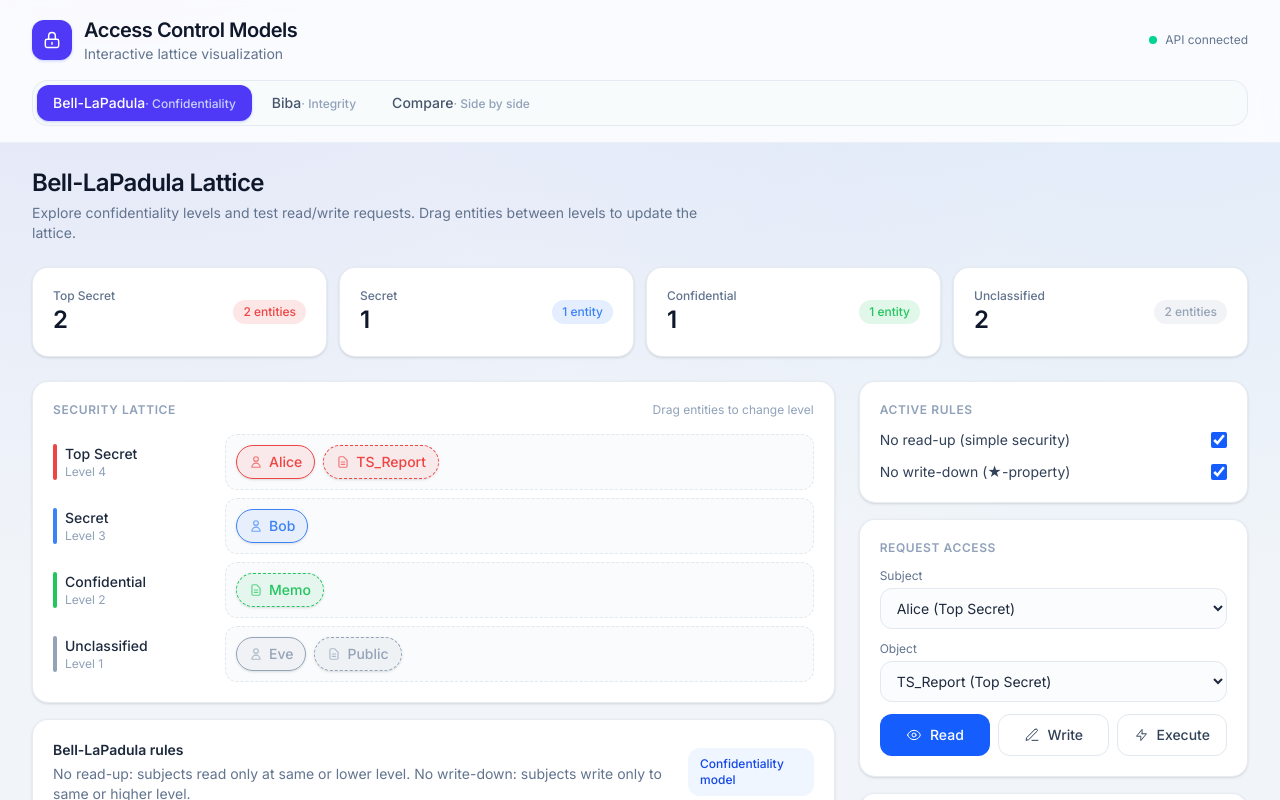
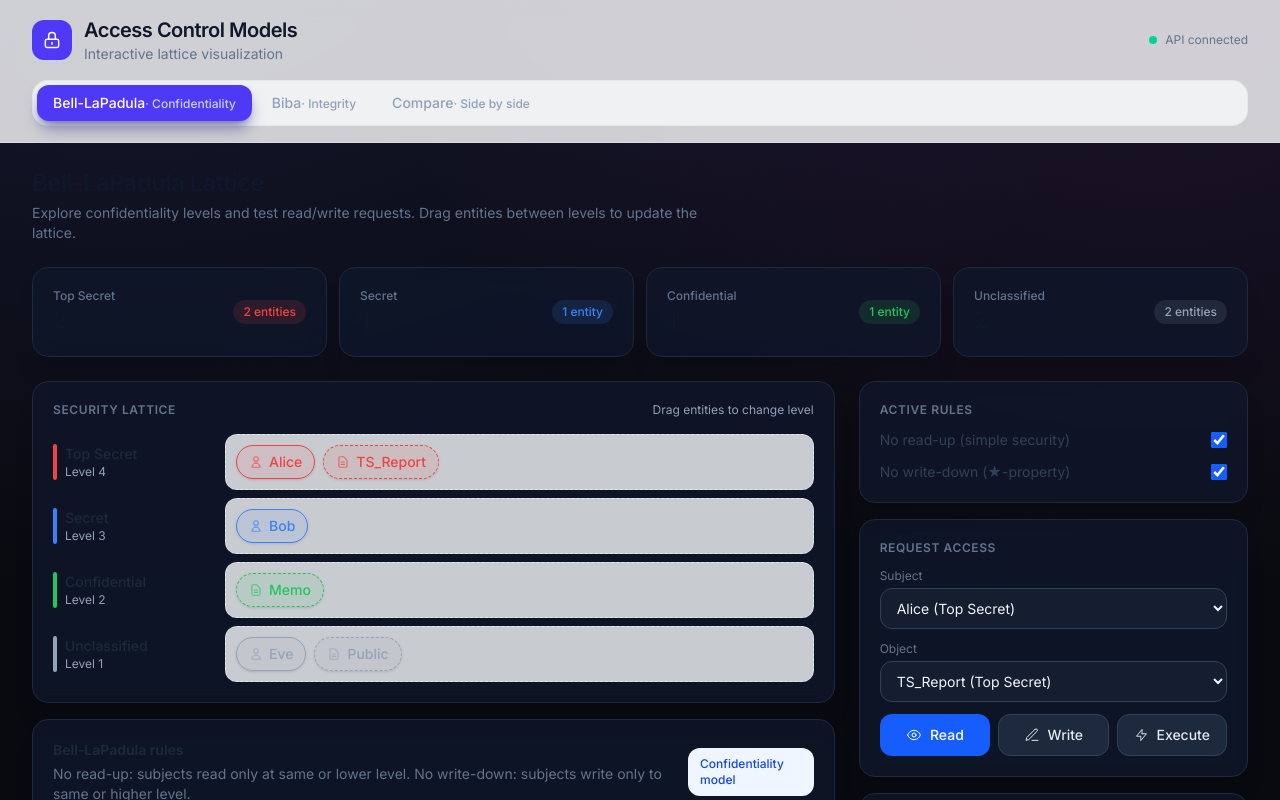
Before and after one commit to Nirupa3112/access-control-viz, a React (Vite) app in the folder frontend/: page / in a window 1280 px wide. Shown: the top 800 px of the page. Built offline with nearby package versions, Linux system fonts and the light colour scheme.

Commit message:
Frontend upgrade v1

```diff
--- a/frontend/src/index.css
+++ b/frontend/src/index.css
@@ -3,13 +3,12 @@
 
 @layer base {
   :root {
-    --bg: #f1f5f9;
-    --surface: #ffffff;
-    --border: #e2e8f0;
-    --text: #0f172a;
-    --muted: #64748b;
-    --accent: #4f46e5;
-    --accent-soft: #eef2ff;
+    --bg: #090a0f;         /* Deep black/slate */
+    --surface: #12141c;    /* Dark card surface */
+    --border: #232738;    /* Subtle dark border */
+    --text: #f8fafc;       /* Bright white text */
+    --muted: #94a3b8;      /* Muted gray text */
+    --accent: #6366f1;     /* Indigo */
   }
 
   * {
@@ -26,48 +25,48 @@
     font-family: "Inter", system-ui, -apple-system, sans-serif;
     color: var(--text);
     background:
-      radial-gradient(ellipse 80% 60% at 10% -10%, rgba(99, 102, 241, 0.12), transparent),
-      radial-gradient(ellipse 60% 50% at 90% 0%, rgba(59, 130, 246, 0.1), transparent),
-      var(--bg);
+            radial-gradient(ellipse 80% 60% at 10% -10%, rgba(99, 102, 241, 0.15), transparent),
+            radial-gradient(ellipse 60% 50% at 90% 0%, rgba(168, 85, 247, 0.12), transparent),
+            var(--bg);
     min-height: 100vh;
   }
 
   ::selection {
-    background: rgba(99, 102, 241, 0.2);
+    background: rgba(99, 102, 241, 0.4);
   }
 }
 
 @layer components {
   .card {
-    @apply bg-white rounded-2xl border border-slate-200/80 shadow-sm;
+    @apply bg-slate-900/80 rounded-2xl border border-slate-800 shadow-xl backdrop-blur-sm;
   }
 
   .card-padded {
-    @apply bg-white rounded-2xl border border-slate-200/80 shadow-sm p-5;
+    @apply bg-slate-900/80 rounded-2xl border border-slate-800 shadow-xl backdrop-blur-sm p-5;
   }
 
   .section-label {
-    @apply text-xs font-semibold uppercase tracking-wider text-slate-400;
+    @apply text-xs font-semibold uppercase tracking-wider text-slate-500;
   }
 
   .input-field {
-    @apply w-full rounded-xl border border-slate-200 bg-slate-50/50 px-3 py-2.5 text-sm text-slate-800
-      transition focus:border-indigo-300 focus:bg-white focus:outline-none focus:ring-2 focus:ring-indigo-100;
+    @apply w-full rounded-xl border border-slate-700 bg-slate-800/50 px-3 py-2.5 text-sm text-slate-100
+    transition focus:border-indigo-500 focus:bg-slate-800 focus:outline-none focus:ring-2 focus:ring-indigo-500/30;
   }
 
   .btn-primary {
     @apply inline-flex items-center justify-center gap-2 rounded-xl bg-indigo-600 px-4 py-2.5 text-sm font-medium text-white
-      transition hover:bg-indigo-700 focus:outline-none focus:ring-2 focus:ring-indigo-300 active:scale-[0.98];
+    transition hover:bg-indigo-500 focus:outline-none focus:ring-2 focus:ring-indigo-400/50 active:scale-[0.98];
   }
 
   .btn-secondary {
-    @apply inline-flex items-center justify-center gap-2 rounded-xl border border-slate-200 bg-white px-4 py-2.5 text-sm font-medium text-slate-700
-      transition hover:border-indigo-200 hover:bg-indigo-50 hover:text-indigo-700 focus:outline-none focus:ring-2 focus:ring-indigo-100 active:scale-[0.98];
+    @apply inline-flex items-center justify-center gap-2 rounded-xl border border-slate-700 bg-slate-800 px-4 py-2.5 text-sm font-medium text-slate-200
+    transition hover:border-indigo-500/50 hover:bg-slate-700 hover:text-white focus:outline-none focus:ring-2 focus:ring-indigo-500/30 active:scale-[0.98];
   }
 
   .btn-ghost {
-    @apply inline-flex items-center justify-center gap-2 rounded-xl px-4 py-2.5 text-sm font-medium text-slate-600
-      transition hover:bg-slate-100 focus:outline-none focus:ring-2 focus:ring-slate-200 active:scale-[0.98];
+    @apply inline-flex items-center justify-center gap-2 rounded-xl px-4 py-2.5 text-sm font-medium text-slate-400
+    transition hover:bg-slate-800 hover:text-slate-200 focus:outline-none focus:ring-2 focus:ring-slate-700 active:scale-[0.98];
   }
 
   .tab-pill {
@@ -75,10 +74,10 @@
   }
 
   .tab-pill-active {
-    @apply bg-indigo-600 text-white shadow-sm shadow-indigo-200;
+    @apply bg-indigo-600 text-white shadow-lg shadow-indigo-900/50;
   }
 
   .tab-pill-inactive {
-    @apply text-slate-600 hover:bg-slate-100 hover:text-slate-900;
+    @apply text-slate-400 hover:bg-slate-800 hover:text-slate-200;
   }
 }
```
